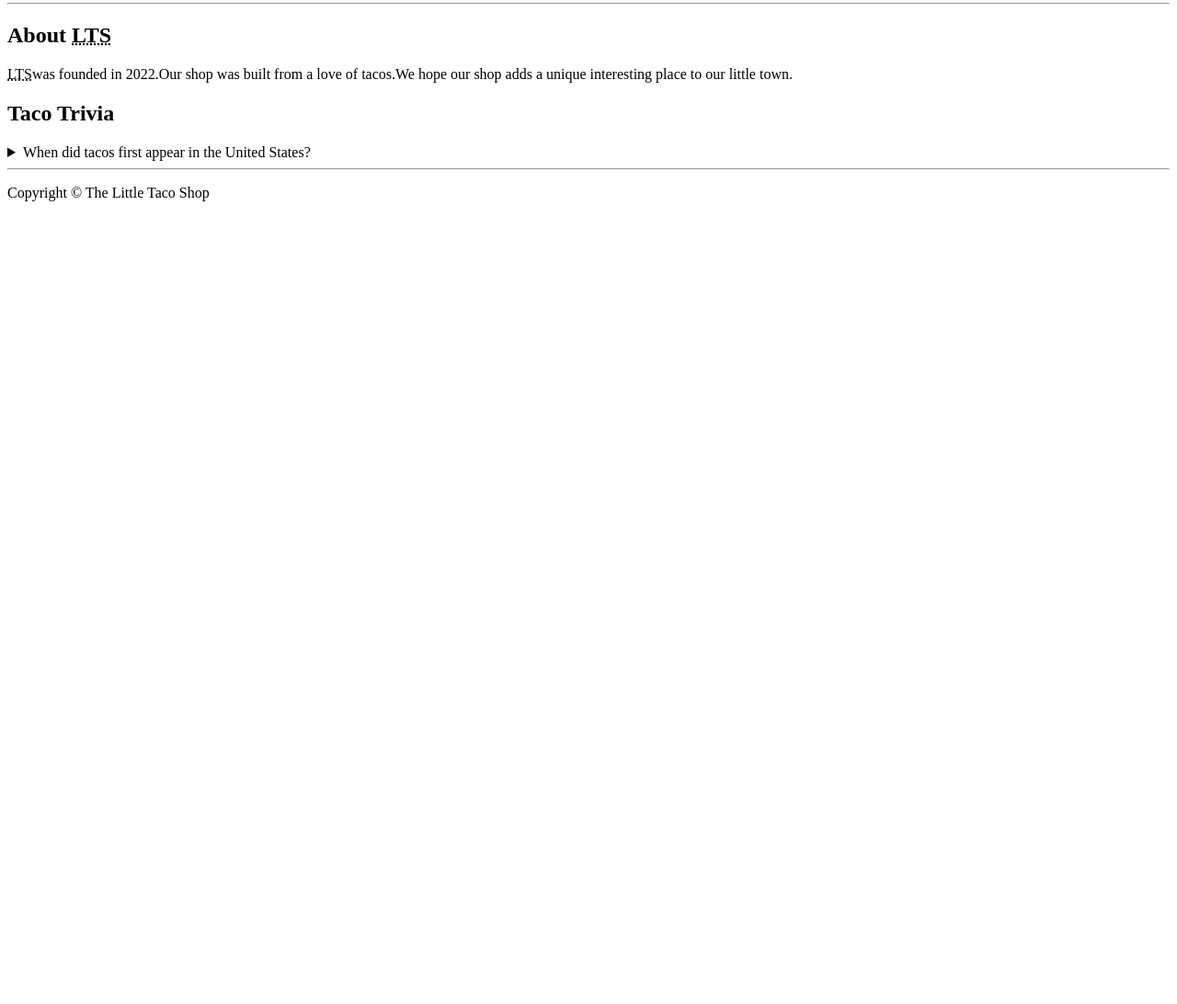
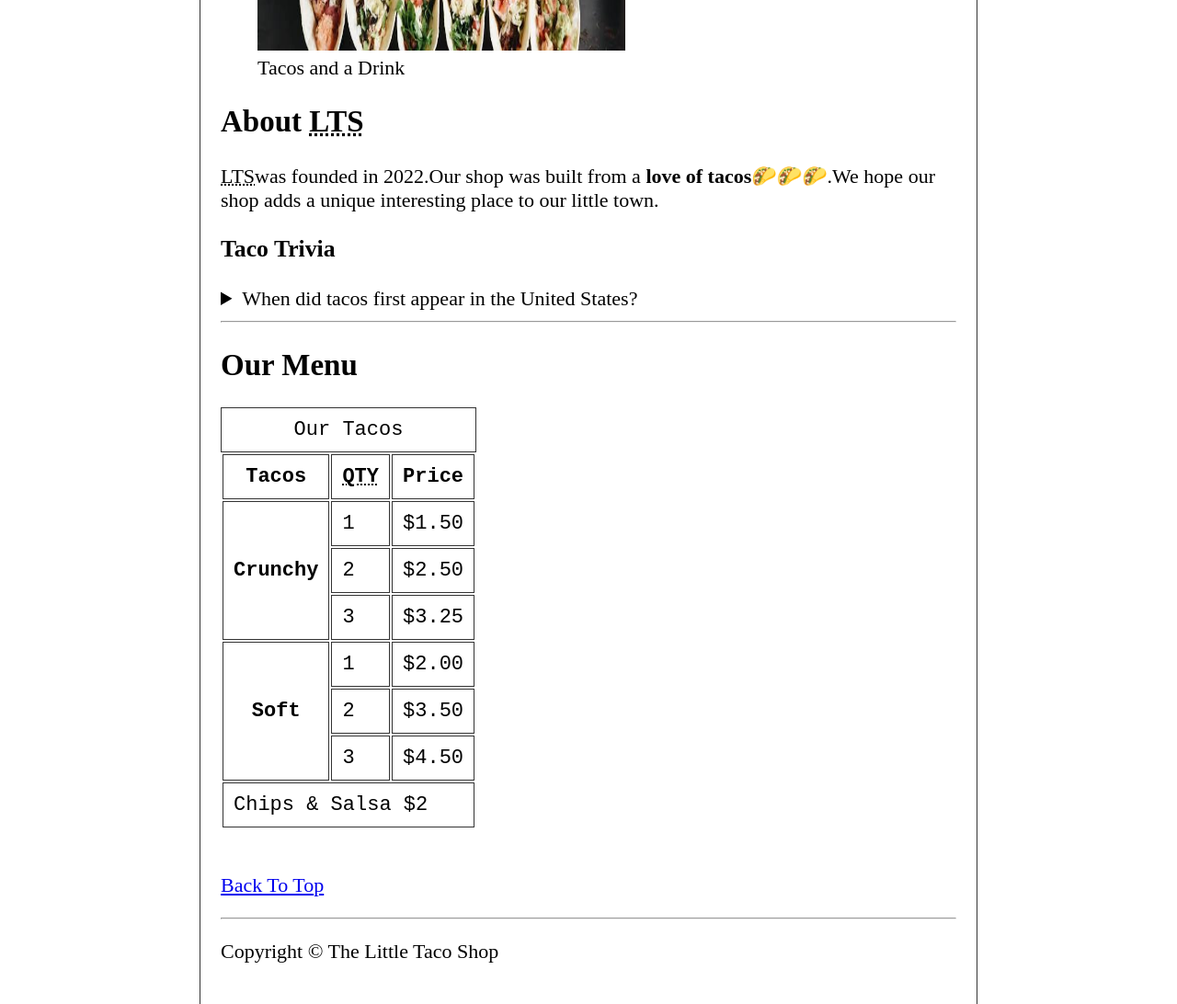
Before and after one commit to azizab-aziz/html-css-learning-lab, a plain HTML site: page 09-taco-shop/index.html in a window 1280 px wide. Shown: the part 470-1562 px from the top of the page at 92% size. Before the commit the page ends 800 px from the top, so only its background shows below. Drawn offline with Linux system fonts and the light colour scheme.

Commit message:
finish the home page

```diff
--- a/09-taco-shop/CSS/style.css
+++ b/09-taco-shop/CSS/style.css
@@ -0,0 +1,19 @@
+html {
+    font-size: 22px;
+}
+
+body {
+    min-height: 100vh;
+    max-width: 800px;
+    margin: 0 auto;
+    padding: 1rem;
+    border-left: 1px solid #333;
+    border-right: 1px solid #333;
+}
+
+th, td, caption {
+    border: 1px solid #333;
+    font-family: 'Courier New', Courier, monospace;
+    border-collapse: separate;
+    padding: 0.5rem;
+}
--- a/09-taco-shop/index.html
+++ b/09-taco-shop/index.html
@@ -14,7 +14,7 @@
        <nav>
         <ul>
             <li>
-                <a href="#about"></a>About <abbr title="The Little Taco Shop">LTS</abbr></a>
+                <a href="#about">About <abbr title="The Little Taco Shop">LTS</abbr></a>
             </li>
             <li>
                 <a href="#menu">Our Menu</a>
@@ -40,24 +40,90 @@
     </header>
 
     <main>
-        <article id="#about"></article>
-       <hr>
-
-       <h2 id="">About <abbr title="About LTS">LTS</abbr></h2>
-       <p><abbr title="About LTS">LTS</abbr>was founded in 2022.Our shop was built from a love of tacos.We hope our shop adds a unique interesting place to our little town.</p>
-       <h2>Taco Trivia</h2>
-       <details>
-        <summary>When did tacos first appear in the United States?</summary>
-       </details>
-
+        <article id="about">
+             <h2 id="">About <abbr title="About LTS">LTS</abbr></h2>
+             <p>
+                 <abbr title="About LTS">LTS</abbr>was founded in <time datetime="2022">2022</time>.Our shop
+                 was built from a <strong>love of tacos</strong>🌮🌮🌮.We hope our shop adds a unique interesting
+                 place to our little town.
+            </p>
+            <aside>
+                <h3>Taco Trivia</h3>
+                <details>
+                <summary>When did tacos first appear in the United States?</summary>
+                <p>
+                    Jeffery M. Pilcher, taco historian and professor of history at the University of Minnesota, says
+                    the earliest mention of tacos in the United States are in a newspaper from <time
+                        datetime="1905">1905</time>. (Source: <cite><a
+                            href="https://www.smithsonianmag.com/arts-culture/where-did-the-taco-come-from-81228162/"
+                                target="_blank">Smithsonian Magazine</a></cite>)
+                </p>
+                </details>
+            </aside>
+        </article>
+        <hr>
+        <article id="menu">
+            <h2>Our Menu</h2>
+            <table>
+                <caption>Our Tacos</caption>
+                <thead>
+                    <tr>
+                        <th>Tacos</th>
+                        <th scope="col"><abbr title="Quantity">QTY</abbr></th>
+                        <th scope="col">Price</th>
+                    </tr>
+                </thead>
+                <tbody>
+                    <tr>
+                        <th scope="row" rowspan="3">
+                            Crunchy
+                        </th>
+                        <td>1</td>
+                        <td>$1.50</td>
+                    </tr>
+                    <tr>
+                        <td>2</td>
+                        <td>$2.50</td>
+                    </tr>
+                    <tr>
+                        <td>3</td>
+                        <td>$3.25</td>
+                    </tr>
+                    <tr>
+                        <th scope="row" rowspan="3">
+                            Soft
+                        </th>
+                        <td>1</td>
+                        <td>$2.00</td>
+                    </tr>
+                    <tr>
+                        <td>2</td>
+                        <td>$3.50</td>
+                    </tr>
+                    <tr>
+                        <td>3</td>
+                        <td>$4.50</td>
+                    </tr>
+                </tbody>
+                <tfoot>
+                    <tr>
+                        <td colspan="3">
+                            Chips &amp; Salsa $2
+                        </td>
+                    </tr>
+                </tfoot>
+            </table>
+            <br>
+            <p>
+                <a href="#">Back To Top</a>
+            </p>
+        </article>
     </main>
-
     <hr>
-
     <footer>
-
         <p>Copyright &copy; The Little Taco Shop</p>
-
     </footer>
 </body>
+
+
 </html>
```
Also changed, not shown: 09-taco-shop/contact.html (+1 -1 lines), 09-taco-shop/hours.html (+1 -1 lines).
